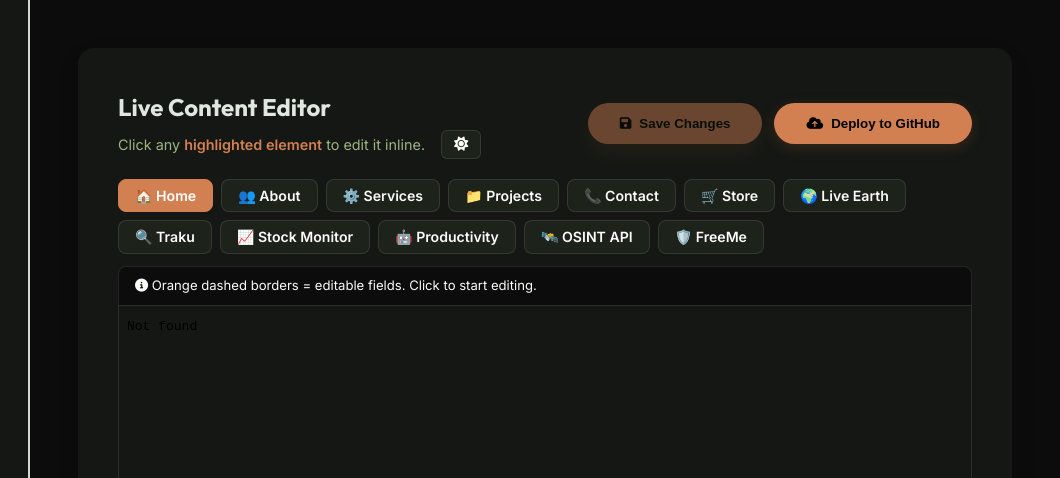
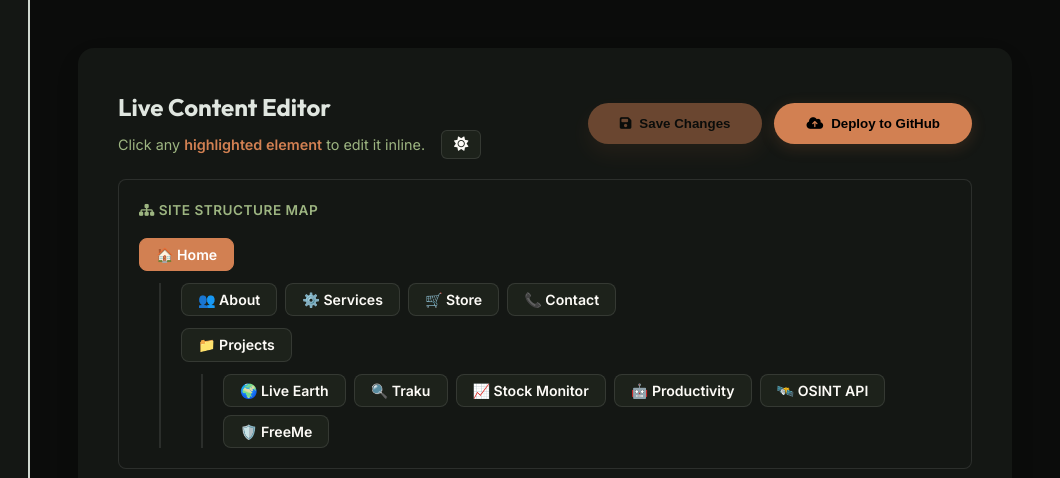
Before and after one commit to Sherpa-Solutions-llc/Website, a plain HTML site: page settings.html in a window 1280 px wide. Both pictures are taken after a click on the link "Editor". Shown: the top 478 px of the page, 220-1280 px from the left. Drawn offline with Linux system fonts and the light colour scheme; no server answers.

Commit message:
Deploy: settings.html

```diff
--- a/settings.html
+++ b/settings.html
@@ -481,22 +481,39 @@
                     </div>
                 </div>
 
-                <!-- Page selector tabs -->
-                <div style="display:flex; gap:0.5rem; flex-wrap:wrap; margin-bottom:0;" id="cms-page-tabs">
+                <!-- Page selector sitemap -->
+                <div class="cms-sitemap" id="cms-page-tabs" style="background: var(--surface-color); border: 1.5px solid var(--border-color); border-radius: 8px; padding: 1.25rem; margin-bottom: 0;">
+                    <div style="font-size: 0.85rem; font-weight: 700; color: var(--secondary); margin-bottom: 1rem; text-transform: uppercase; letter-spacing: 0.5px;"><i class="fa-solid fa-sitemap"></i> Site Structure Map</div>
+
+                    <!-- Root -->
+                    <div style="margin-bottom: 0.75rem;">
                         <button onclick="loadEditorPage('index')" class="cms-tab active" data-page="index">🏠 Home</button>
+                    </div>
+
+                    <!-- Main Navigation Branch -->
+                    <div style="margin-left: 1.25rem; padding-left: 1.25rem; border-left: 2px solid var(--border-color); display: flex; flex-direction: column; gap: 0.75rem;">
+
+                        <div style="display: flex; gap: 0.5rem; flex-wrap: wrap;">
                             <button onclick="loadEditorPage('about')" class="cms-tab" data-page="about">👥 About</button>
-                    <button onclick="loadEditorPage('services')" class="cms-tab" data-page="services">⚙️
-                        Services</button>
+                            <button onclick="loadEditorPage('services')" class="cms-tab" data-page="services">⚙️ Services</button>
+                            <button onclick="loadEditorPage('merchandise')" class="cms-tab" data-page="merchandise">🛒 Store</button>
+                            <button onclick="loadEditorPage('contact')" class="cms-tab" data-page="contact">📞 Contact</button>
+                        </div>
+
+                        <!-- Projects Sub-branch -->
+                        <div>
                             <button onclick="loadEditorPage('projects')" class="cms-tab" data-page="projects">📁 Projects</button>
-                    <button onclick="loadEditorPage('contact')" class="cms-tab" data-page="contact">📞 Contact</button>
-                    <button onclick="loadEditorPage('merchandise')" class="cms-tab" data-page="merchandise">🛒
-                        Store</button>
+                            <div style="margin-left: 1.25rem; margin-top: 0.75rem; padding-left: 1.25rem; border-left: 2px solid var(--border-color); display: flex; gap: 0.5rem; flex-wrap: wrap;">
                                 <button onclick="loadEditorPage('live_earth')" class="cms-tab" data-page="live_earth">🌍 Live Earth</button>
                                 <button onclick="loadEditorPage('skip_tracer')" class="cms-tab" data-page="skip_tracer">🔍 Traku</button>
                                 <button onclick="loadEditorPage('stock_agent')" class="cms-tab" data-page="stock_agent">📈 Stock Monitor</button>
                                 <button onclick="loadEditorPage('productivity_agent')" class="cms-tab" data-page="productivity_agent">🤖 Productivity</button>
                                 <button onclick="loadEditorPage('osint_api')" class="cms-tab" data-page="osint_api">🛰️ OSINT API</button>
                                 <button onclick="loadEditorPage('freeme')" class="cms-tab" data-page="freeme">🛡️ FreeMe</button>
+                            </div>
+                        </div>
+
+                    </div>
                 </div>
 
                 <div id="cms-status-bar"
```
Lines whose indentation alone changed are shown as unchanged.
